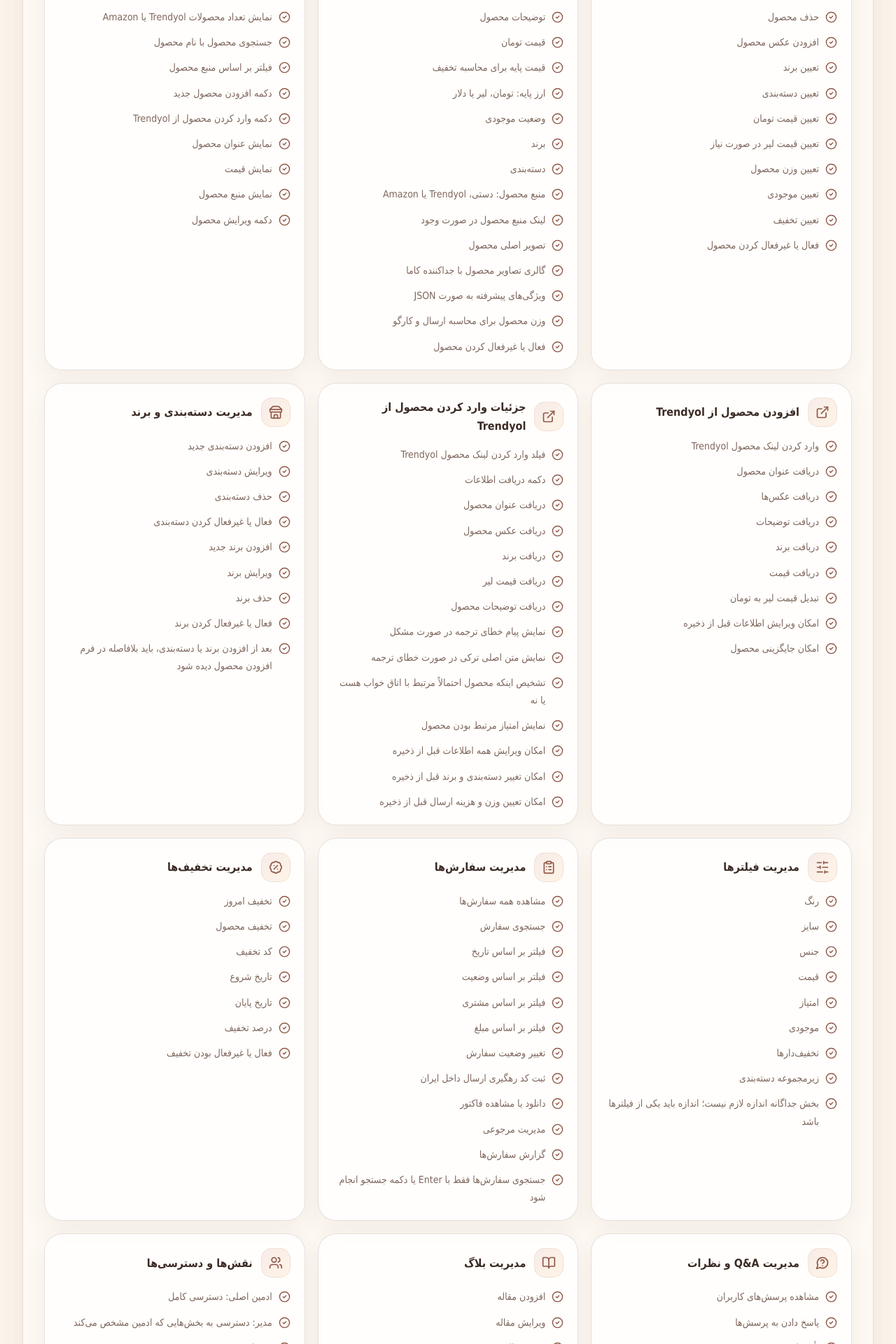
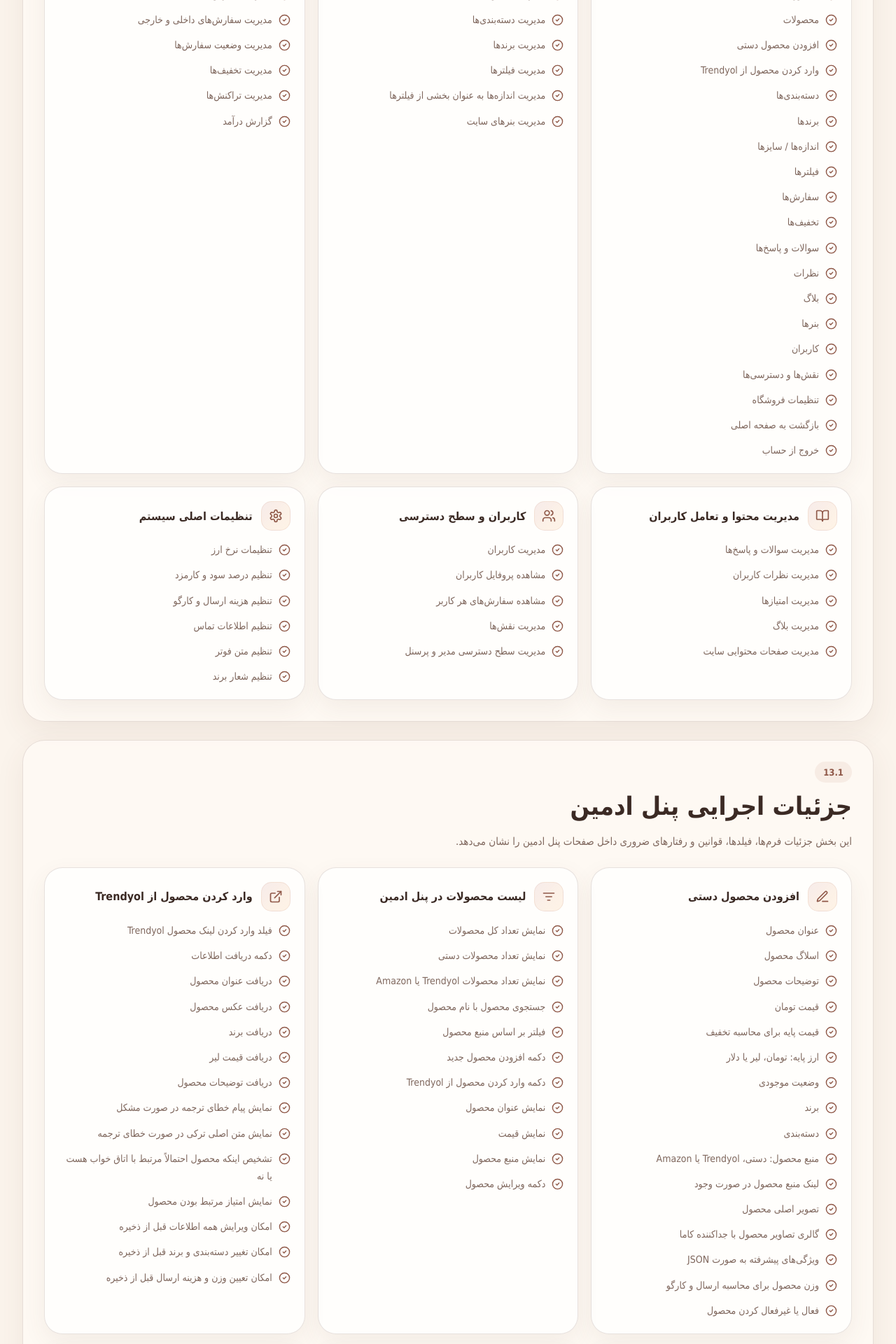
Before and after one commit to Elshan-Bahrami/luna-bedroom-mine, a Next.js app: page /luna-reference in a window 1280 px wide. Shown: the part 10080-12000 px from the top of the page at 70% size. Built offline with nearby package versions, Linux system fonts and the light colour scheme.

Commit message:
Update Luna reference page

```diff
--- a/src/app/luna-reference/page.tsx
+++ b/src/app/luna-reference/page.tsx
@@ -11,18 +11,15 @@ import {
   CreditCard,
   Edit3,
   ExternalLink,
-  Eye,
   FileText,
   Gift,
   Heart,
-  HelpCircle,
   Home,
   ImagePlus,
-  Instagram,
+  Camera,
   Layers3,
   Link2,
   ListFilter,
-  LockKeyhole,
   LogOut,
   Mail,
   MapPin,
@@ -31,10 +28,8 @@ import {
   Package,
   PackageCheck,
   Palette,
-  Percent,
   Phone,
   ReceiptText,
-  RefreshCw,
   Search,
   Settings,
   ShieldCheck,
@@ -44,9 +39,7 @@ import {
   Star,
   Store,
   Tags,
-  Trash2,
   Truck,
-  User,
   Users,
 } from "lucide-react";
 
@@ -392,20 +385,6 @@ const adminPanelItems: Feature[] = [
   { title: "اعلان‌های ادمین", icon: Bell },
 ];
 
-const productManagementItems = [
-  "افزودن محصول دستی",
-  "ویرایش محصول",
-  "حذف محصول",
-  "افزودن عکس محصول",
-  "تعیین برند",
-  "تعیین دسته‌بندی",
-  "تعیین قیمت تومان",
-  "تعیین قیمت لیر در صورت نیاز",
-  "تعیین وزن محصول",
-  "تعیین موجودی",
-  "تعیین تخفیف",
-  "فعال یا غیرفعال کردن محصول",
-];
 
 const manualProductFormItems = [
   "عنوان محصول",
@@ -481,9 +460,13 @@ const bannerManagementItems = [
   "نمایش بنر در صفحه اصلی یا بخش‌های مشخص سایت",
 ];
 
-const adminSidebarItems = [
+
+
+const adminMenuStructureItems = [
   "داشبورد",
   "محصولات",
+  "افزودن محصول دستی",
+  "وارد کردن محصول از Trendyol",
   "دسته‌بندی‌ها",
   "برندها",
   "اندازه‌ها / سایزها",
@@ -495,101 +478,57 @@ const adminSidebarItems = [
   "بلاگ",
   "بنرها",
   "کاربران",
+  "نقش‌ها و دسترسی‌ها",
+  "تنظیمات فروشگاه",
   "بازگشت به صفحه اصلی",
   "خروج از حساب",
 ];
 
-
-const trendyolItems = [
-  "وارد کردن لینک محصول Trendyol",
-  "دریافت عنوان محصول",
-  "دریافت عکس‌ها",
-  "دریافت توضیحات",
-  "دریافت برند",
-  "دریافت قیمت",
-  "تبدیل قیمت لیر به تومان",
-  "امکان ویرایش اطلاعات قبل از ذخیره",
-  "امکان جایگزینی محصول",
+const adminCatalogStructureItems = [
+  "مدیریت محصولات",
+  "مدیریت دسته‌بندی‌ها",
+  "مدیریت برندها",
+  "مدیریت فیلترها",
+  "مدیریت اندازه‌ها به عنوان بخشی از فیلترها",
+  "مدیریت بنرهای سایت",
 ];
 
-const categoryBrandItems = [
-  "افزودن دسته‌بندی جدید",
-  "ویرایش دسته‌بندی",
-  "حذف دسته‌بندی",
-  "فعال یا غیرفعال کردن دسته‌بندی",
-  "افزودن برند جدید",
-  "ویرایش برند",
-  "حذف برند",
-  "فعال یا غیرفعال کردن برند",
-  "بعد از افزودن برند یا دسته‌بندی، باید بلافاصله در فرم افزودن محصول دیده شود",
+const adminSalesStructureItems = [
+  "مدیریت سفارش‌ها",
+  "مدیریت سفارش‌های داخلی و خارجی",
+  "مدیریت وضعیت سفارش‌ها",
+  "مدیریت تخفیف‌ها",
+  "مدیریت تراکنش‌ها",
+  "گزارش درآمد",
 ];
 
-const adminFilterItems = [
-  "رنگ",
-  "سایز",
-  "جنس",
-  "قیمت",
-  "امتیاز",
-  "موجودی",
-  "تخفیف‌دارها",
-  "زیرمجموعه دسته‌بندی",
-  "بخش جداگانه اندازه لازم نیست؛ اندازه باید یکی از فیلترها باشد",
+const adminContentStructureItems = [
+  "مدیریت سوالات و پاسخ‌ها",
+  "مدیریت نظرات کاربران",
+  "مدیریت امتیازها",
+  "مدیریت بلاگ",
+  "مدیریت صفحات محتوایی سایت",
 ];
 
-const adminOrderItems = [
-  "مشاهده همه سفارش‌ها",
-  "جستجوی سفارش",
-  "فیلتر بر اساس تاریخ",
-  "فیلتر بر اساس وضعیت",
-  "فیلتر بر اساس مشتری",
-  "فیلتر بر اساس مبلغ",
-  "تغییر وضعیت سفارش",
-  "ثبت کد رهگیری ارسال داخل ایران",
-  "دانلود یا مشاهده فاکتور",
-  "مدیریت مرجوعی",
-  "گزارش سفارش‌ها",
-  "جستجوی سفارش‌ها فقط با Enter یا دکمه جستجو انجام شود",
+const adminPeopleStructureItems = [
+  "مدیریت کاربران",
+  "مشاهده پروفایل کاربران",
+  "مشاهده سفارش‌های هر کاربر",
+  "مدیریت نقش‌ها",
+  "مدیریت سطح دسترسی مدیر و پرسنل",
 ];
 
-const discountItems = [
-  "تخفیف امروز",
-  "تخفیف محصول",
-  "کد تخفیف",
-  "تاریخ شروع",
-  "تاریخ پایان",
-  "درصد تخفیف",
-  "فعال یا غیرفعال بودن تخفیف",
+const adminSystemStructureItems = [
+  "تنظیمات نرخ ارز",
+  "تنظیم درصد سود و کارمزد",
+  "تنظیم هزینه ارسال و کارگو",
+  "تنظیم اطلاعات تماس",
+  "تنظیم متن فوتر",
+  "تنظیم شعار برند",
 ];
 
-const qaReviewItems = [
-  "مشاهده پرسش‌های کاربران",
-  "پاسخ دادن به پرسش‌ها",
-  "تأیید یا رد پرسش",
-  "مشاهده نظرات",
-  "تأیید یا رد نظر",
-  "مدیریت امتیازهای کاربران",
-  "ارسال اعلان بعد از پاسخ به سؤال",
-];
 
-const blogItems = [
-  "افزودن مقاله",
-  "ویرایش مقاله",
-  "حذف مقاله",
-  "تصویر شاخص",
-  "عنوان مقاله",
-  "متن مقاله",
-  "دسته‌بندی مقاله",
-  "توضیحات سئو",
-  "انتشار یا پیش‌نویس",
-  "آپلود Word لازم نیست؛ متن آماده داخل ادیتور کپی می‌شود",
-];
 
-const roleItems = [
-  "ادمین اصلی: دسترسی کامل",
-  "مدیر: دسترسی به بخش‌هایی که ادمین مشخص می‌کند",
-  "پرسنل: دسترسی محدودتر",
-  "کاربر عادی: فقط پنل کاربر",
-];
 
 const storeSettingsItems = [
   "نرخ لیر",
@@ -643,28 +582,13 @@ const bugItems = [
   "درآمد فقط بعد از پرداخت‌شده یا تأییدشده بودن سفارش حساب شود",
   "در صورت لغو یا مرجوعی، درآمد باید اصلاح شود",
   "جستجوی سفارش‌ها در پنل ادمین نباید وسط تایپ کاربر را قطع کند",
-  "کاربر مهمان باید بتواند مسیر ثبت پرسش را واضح ببیند",
   "فرم افزودن محصول دستی باید همه فیلدهای لازم مثل قیمت، موجودی، برند، دسته‌بندی، تصویر، گالری، منبع، لینک منبع، ویژگی‌ها و وزن محصول را داشته باشد",
   "در وارد کردن محصول از Trendyol اگر ترجمه انجام نشد، متن اصلی محصول نمایش داده شود و خطا واضح باشد",
   "سیستم باید تشخیص دهد محصول واردشده از Trendyol مرتبط با فضای اتاق خواب و لونا هست یا نه",
-"دسته‌بندی‌های پیش‌فرض نامرتبط مثل اسباب‌بازی، الکترونیک، خودرو و کتاب باید برای سایت لونا حذف یا اصلاح شوند",
-"پنل ادمین باید به جای Luna Bedroom Admin بهتر است با نام لونا / LUNA نمایش داده شود",
-"رنگ نارنجی شدید فعلی پنل ادمین باید با رنگ‌های گرم و Soft Premium لونا جایگزین شود",
-
 
 ];
 
-const adminDashboardItems = [
-  "تعداد سفارش‌های امروز",
-  "تعداد سفارش‌های در انتظار تأیید",
-  "تعداد سفارش‌های خارجی",
-  "درآمد پرداخت‌شده",
-  "تعداد محصولات فعال",
-  "تعداد محصولات ناموجود",
-  "تعداد پرسش‌های بدون پاسخ",
-  "تعداد نظرات در انتظار تأیید",
-  "اعلان‌های مهم ادمین",
-];
+
 
 const adminProductDetailItems = [
   "مدیریت گالری تصاویر محصول",
@@ -1268,14 +1192,49 @@ export default function LunaReferencePage() {
         <FeatureGrid items={adminPanelItems} />
       </section>
 
+
 <section className="luna-ref-section">
-        <SectionHeader eyebrow="13" title="مدیریت‌های اصلی پنل ادمین" />
+  <SectionHeader
+    eyebrow="13"
+    title="ساختار کلی پنل ادمین"
+    text="این بخش فقط ساختار اصلی پنل ادمین و منوهای لازم را نشان می‌دهد. جزئیات فیلدها و قوانین اجرایی در بخش 13.1 آمده است تا موارد تکراری نشوند."
+  />
 
   <div className="luna-ref-three-col">
-          <MiniPanel icon={Package} title="مدیریت محصولات">
-            <CheckList items={productManagementItems} />
+    <MiniPanel icon={Layers3} title="منوی اصلی پنل ادمین">
+      <CheckList items={adminMenuStructureItems} />
     </MiniPanel>
 
+    <MiniPanel icon={Package} title="مدیریت کاتالوگ فروشگاه">
+      <CheckList items={adminCatalogStructureItems} />
+    </MiniPanel>
+
+    <MiniPanel icon={ClipboardList} title="مدیریت فروش و سفارش‌ها">
+      <CheckList items={adminSalesStructureItems} />
+    </MiniPanel>
+
+    <MiniPanel icon={BookOpen} title="مدیریت محتوا و تعامل کاربران">
+      <CheckList items={adminContentStructureItems} />
+    </MiniPanel>
+
+    <MiniPanel icon={Users} title="کاربران و سطح دسترسی">
+      <CheckList items={adminPeopleStructureItems} />
+    </MiniPanel>
+
+    <MiniPanel icon={Settings} title="تنظیمات اصلی سیستم">
+      <CheckList items={adminSystemStructureItems} />
+    </MiniPanel>
+  </div>
+</section>
+
+<section className="luna-ref-section">
+  <SectionHeader
+    eyebrow="13.1"
+    title="جزئیات اجرایی پنل ادمین"
+    text="این بخش جزئیات فرم‌ها، فیلدها، قوانین و رفتارهای ضروری داخل صفحات پنل ادمین را نشان می‌دهد."
+  />
+
+  <div className="luna-ref-three-col">
     <MiniPanel icon={Edit3} title="افزودن محصول دستی">
       <CheckList items={manualProductFormItems} />
     </MiniPanel>
@@ -1284,74 +1243,20 @@ export default function LunaReferencePage() {
       <CheckList items={productListAdminItems} />
     </MiniPanel>
 
-          <MiniPanel icon={ExternalLink} title="افزودن محصول از Trendyol">
-            <CheckList items={trendyolItems} />
-          </MiniPanel>
-
-
-            <MiniPanel icon={ExternalLink} title="جزئیات وارد کردن محصول از Trendyol">
+    <MiniPanel icon={ExternalLink} title="وارد کردن محصول از Trendyol">
       <CheckList items={trendyolImportDetailItems} />
-            </MiniPanel>
-
-
-          <MiniPanel icon={Store} title="مدیریت دسته‌بندی و برند">
-            <CheckList items={categoryBrandItems} />
-          </MiniPanel>
-
-          <MiniPanel icon={SlidersHorizontal} title="مدیریت فیلترها">
-            <CheckList items={adminFilterItems} />
-          </MiniPanel>
-
-          <MiniPanel icon={ClipboardList} title="مدیریت سفارش‌ها">
-            <CheckList items={adminOrderItems} />
-          </MiniPanel>
-
-          <MiniPanel icon={BadgePercent} title="مدیریت تخفیف‌ها">
-            <CheckList items={discountItems} />
-          </MiniPanel>
-
-          <MiniPanel icon={MessageCircleQuestion} title="مدیریت Q&A و نظرات">
-            <CheckList items={qaReviewItems} />
-          </MiniPanel>
-
-          <MiniPanel icon={BookOpen} title="مدیریت بلاگ">
-            <CheckList items={blogItems} />
-          </MiniPanel>
-
-          <MiniPanel icon={Users} title="نقش‌ها و دسترسی‌ها">
-            <CheckList items={roleItems} />
-          </MiniPanel>
-
-          <MiniPanel icon={ImagePlus} title="مدیریت بنرها">
-            <CheckList items={bannerManagementItems} />
-          </MiniPanel>
-
-          <MiniPanel icon={Layers3} title="منوی کامل پنل ادمین">
-              <CheckList items={adminSidebarItems} />
-            </MiniPanel>
-
-
-        </div>
-      </section>
-
-            <section className="luna-ref-section">
-  <SectionHeader
-    eyebrow="13.1"
-    title="جزئیات تکمیلی پنل ادمین"
-    text="این بخش‌ها باعث می‌شوند دمو برای برنامه‌نویس کامل‌تر شود و فقط به نام منوها محدود نباشد."
-  />
-
-  <div className="luna-ref-three-col">
-    <MiniPanel icon={BarChart3} title="داشبورد ادمین">
-      <CheckList items={adminDashboardItems} />
     </MiniPanel>
 
     <MiniPanel icon={Package} title="جزئیات بیشتر مدیریت محصول">
       <CheckList items={adminProductDetailItems} />
     </MiniPanel>
 
-    <MiniPanel icon={Users} title="مدیریت کاربران">
-      <CheckList items={adminUserManagementItems} />
+    <MiniPanel icon={SlidersHorizontal} title="مدیریت اندازه‌ها / سایزها">
+      <CheckList items={sizeManagementItems} />
+    </MiniPanel>
+
+    <MiniPanel icon={ImagePlus} title="مدیریت بنرها">
+      <CheckList items={bannerManagementItems} />
     </MiniPanel>
 
     <MiniPanel icon={ClipboardList} title="جزئیات کامل سفارش برای ادمین">
@@ -1360,6 +1265,10 @@ export default function LunaReferencePage() {
 
     <MiniPanel icon={BarChart3} title="گزارش درآمد">
       <CheckList items={adminIncomeReportItems} />
+    </MiniPanel>
+
+    <MiniPanel icon={Users} title="مدیریت کاربران">
+      <CheckList items={adminUserManagementItems} />
     </MiniPanel>
 
     <MiniPanel icon={Bell} title="اعلان‌های ادمین">
@@ -1373,21 +1282,9 @@ export default function LunaReferencePage() {
     <MiniPanel icon={Settings} title="جزئیات تنظیمات فروشگاه">
       <CheckList items={adminSettingDetailItems} />
     </MiniPanel>
-
-      <MiniPanel icon={SlidersHorizontal} title="مدیریت اندازه‌ها / سایزها">
-        <CheckList items={sizeManagementItems} />
-      </MiniPanel>
-
-      <MiniPanel icon={ImagePlus} title="مدیریت بنرها">
-        <CheckList items={bannerManagementItems} />
-      </MiniPanel>
-
-      <MiniPanel icon={Layers3} title="منوی کامل پنل ادمین">
-        <CheckList items={adminSidebarItems} />
-      </MiniPanel>
-
   </div>
 </section>
+
 
       <section className="luna-ref-section">
         <SectionHeader
@@ -1460,7 +1357,7 @@ export default function LunaReferencePage() {
 
           <div className="luna-ref-socials">
             <span>
-              <Instagram size={18} />
+              <Camera size={18} />
               اینستاگرام
             </span>
             <span>
```
Lines whose indentation alone changed are shown as unchanged.
